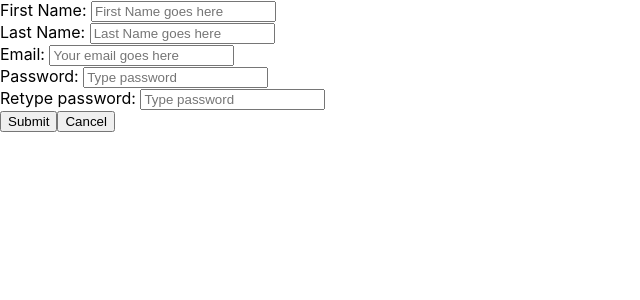
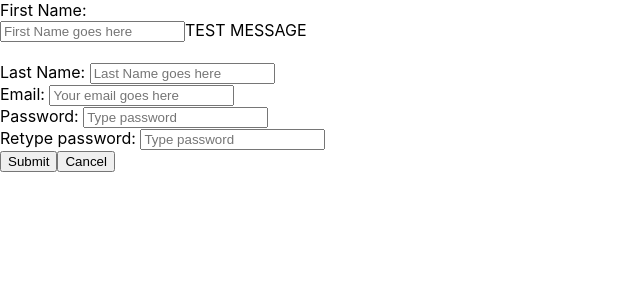
Before and after one commit to rivasvict/react-expenses-manager, a React (Create React App) app: page /sign-up in a window 1280 px wide. Shown: the top 300 px of the page, without its empty margins (0-640 px from the left). Built offline with nearby package versions, Linux system fonts and the light colour scheme.

Commit message:
first approach to validation

```diff
--- a/src/components/SignUp/SignUp.js
+++ b/src/components/SignUp/SignUp.js
@@ -1,4 +1,5 @@
 import React, { useState } from 'react';
+import ValidateField from '../../helpers/form-validation/ValidateField'
 import { connect } from 'react-redux';
 import { createUser } from '../../redux/userManager/actoionCreators';
 import { useHistory } from 'react-router-dom';
@@ -29,13 +30,16 @@ function SignUp(props) {
   };
 
   function handleCancel(event) {
-    event.preventDefault();
+    event.preventDefaiiiiiult();
     history.push('/');
   }
 
   return (
     <form>
-      <label>First Name: </label><input type='text' name='firstName' placeholder='First Name goes here'  onChange={handleChange}></input>
+      <label>First Name: </label>
+      <ValidateField validationTypes={[{ name: 'required', message: 'TEST MESSAGE' }]} value={formState.firstName}>
+        <input type='text' name='firstName' placeholder='First Name goes here'  onChange={handleChange}></input>
+      </ValidateField>
       {props.validationErrors.find(validationError => validationError.path === 'firstName') ? <React.Fragment><br /><label>First name is required</label></React.Fragment> : null}
       <br /><label>Last Name: </label><input type='text' name='lastName' placeholder='Last Name goes here'  onChange={handleChange}></input>
       {props.validationErrors.find(validationError => validationError.path === 'lastName') ? <React.Fragment><br /><label>Last name is required</label></React.Fragment> : null}
--- /dev/null
+++ b/src/helpers/form-validation/ValidateField.js
@@ -0,0 +1,30 @@
+import React from 'react';
+
+const defaultValidationRules = {
+  required: ({ value, fieldName, message }) => () => {
+    const validationMessage = message || `${fieldName} is required, please insert it`;
+    return !value.length ? validationMessage : '';
+  },
+  email: ({ value, fieldName, message }) => () => {
+    const validationMessage = message || `${fieldName} has a wrong email format`;
+    const emailPattern = /@/g;
+    return value.match(emailPattern) ? validationMessage : '';
+  }
+};
+
+function ValidateField(props) {
+  const { validationTypes = [], isFormValid = false, customValidations = [], value = '' } = props;
+  const buildInValidations = validationTypes.map(validationType => {
+    return defaultValidationRules[validationType.name]({ value, fieldName: props.children.props.name, message: validationType.message })
+  });
+  const fullValidations = [...buildInValidations, ...customValidations];
+  const validationMessages = fullValidations.map(singleValidation => singleValidation());
+  const isFieldValid = validationMessages.every(singleValidation => singleValidation === '');
+  const validationMessagesWithTemplate = validationMessages.map((validationMessage, index) => <label key={index}>{validationMessage}</label>)
+
+  return (
+    <div>{props.children}{isFieldValid ? null : validationMessagesWithTemplate}</div>
+  )
+}
+
+export default ValidateField;
```
